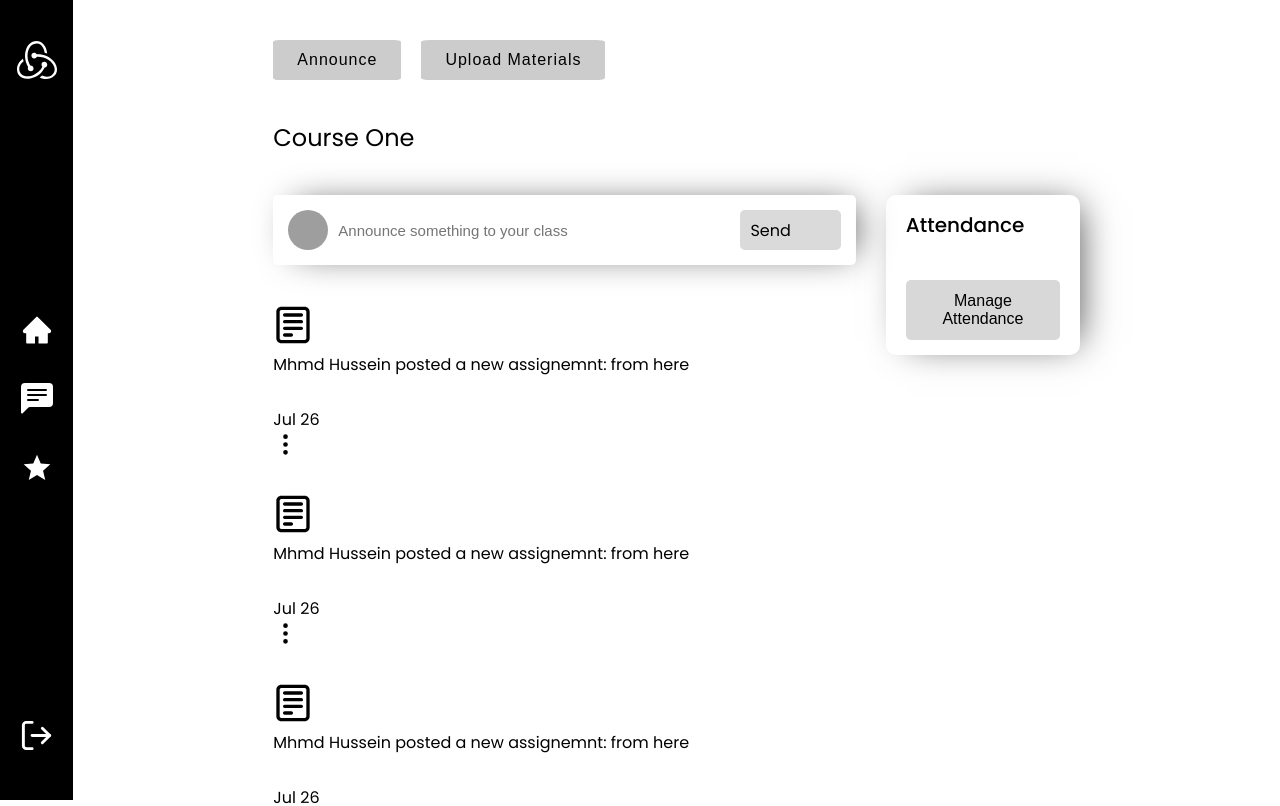
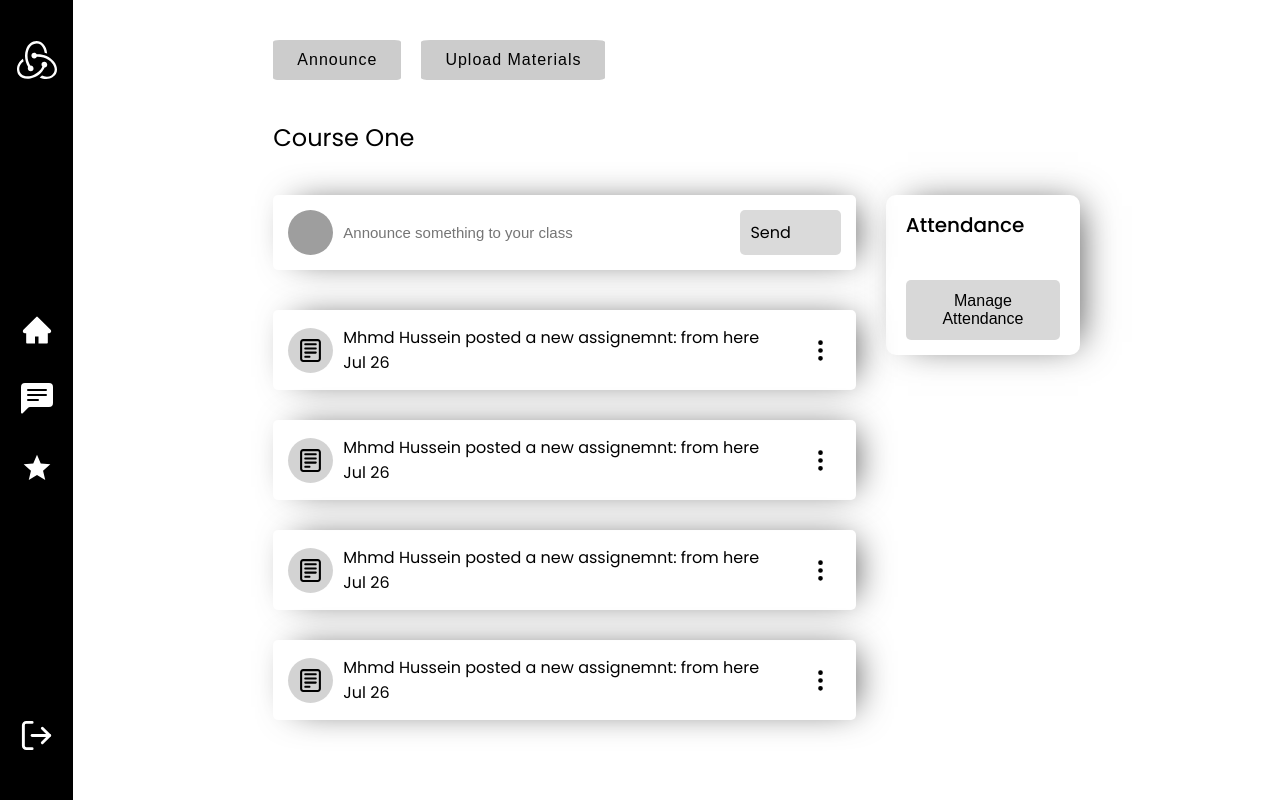
Before and after one commit to Hu-zk/E-Learning-System, a React (Create React App) app in the folder e-learning-frontend/: page /teacher/course/1 in a window 1280 px wide. Shown: the top 806 px of the page. Built offline with nearby package versions, Linux system fonts and the light colour scheme; grey boxes are pictures that could not be loaded; some icons are missing.

Commit message:
finished the material component

```diff
--- a/e-learning-frontend/src/components/Teacher/Announcement/style.css
+++ b/e-learning-frontend/src/components/Teacher/Announcement/style.css
@@ -13,8 +13,8 @@
 }
 
 .announcement .profile-pic img {
-    width: 40px;
-    height: 40px;
+    width: 45px;
+    height: 45px;
     display: flex;
     align-items: center;
     justify-content: center;
--- a/e-learning-frontend/src/components/Teacher/Material/Material.jsx
+++ b/e-learning-frontend/src/components/Teacher/Material/Material.jsx
@@ -1,22 +1,26 @@
 import "./style.css"
-import { BsThreeDotsVertical } from "react-icons/bs"
-import { CgNotes } from "react-icons/cg"
+import {BsThreeDotsVertical} from "react-icons/bs"
+import {CgNotes} from "react-icons/cg"
 
 const Material = () => {
     return (
         <div className="material">
             <div className="left-material">
-                <CgNotes size={40} />
+                <div className="icon">
+                    <CgNotes size={25}/>
+                </div>
                 <div className="content">
-                    <div className="title">Mhmd Hussein posted a new assignemnt: from here</div>
+                    <div className="title">
+                        Mhmd Hussein posted a new assignemnt: from here
+                    </div>
                     <p>Jul 26</p>
                 </div>
             </div>
             <div className="right-material">
-                <BsThreeDotsVertical size={25} />
+                <BsThreeDotsVertical size={25}/>
             </div>
         </div>
-    )
+    );
 }
 
 export default Material
--- a/e-learning-frontend/src/components/Teacher/Material/style.css
+++ b/e-learning-frontend/src/components/Teacher/Material/style.css
@@ -0,0 +1,67 @@
+.material {
+    padding: 15px;
+    display: flex;
+    align-items: center;
+    justify-content: space-between;
+    border-radius: 5px;
+    -webkit-border-radius: 5px;
+    -moz-border-radius: 5px;
+    -ms-border-radius: 5px;
+    -o-border-radius: 5px;
+    -webkit-box-shadow: 10px -1px 36px -12px rgba(0,0,0,0.75);
+    -moz-box-shadow: 10px -1px 36px -12px rgba(0,0,0,0.75);
+    box-shadow: 10px -1px 36px -12px rgba(0,0,0,0.75);
+}
+
+.material {
+    cursor: pointer;
+}
+
+.material .left-material {
+    display: flex;
+    align-items: center;
+    gap: 10px;
+}
+
+.material .left-material .icon {
+    width: 45px;
+    height: 45px;
+    display: flex;
+    align-items: center;
+    justify-content: center;
+    background-color: #73737350;
+    border-radius: 50%;
+    -webkit-border-radius: 50%;
+    -moz-border-radius: 50%;
+    -ms-border-radius: 50%;
+    -o-border-radius: 50%;
+}
+
+.material .left-material .content {
+    display: flex;
+    flex-direction: column;
+    gap: 0px !important;
+}
+
+.right-material {
+    width: 40px;
+    height: 40px;
+    display: flex;
+    align-items: center;
+    justify-content: center;
+    border-radius: 50%;
+    -webkit-border-radius: 50%;
+    -moz-border-radius: 50%;
+    -ms-border-radius: 50%;
+    -o-border-radius: 50%;
+    transition: all .2s ease;
+    -webkit-transition: all .2s ease;
+    -moz-transition: all .2s ease;
+    -ms-transition: all .2s ease;
+    -o-transition: all .2s ease;
+    cursor: pointer;
+}
+
+.right-material:hover {
+    background-color: #ccc;
+}
```
